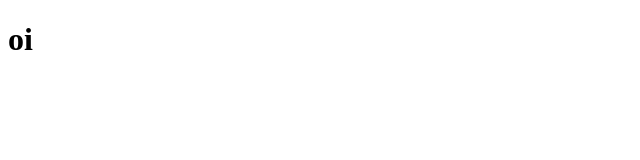
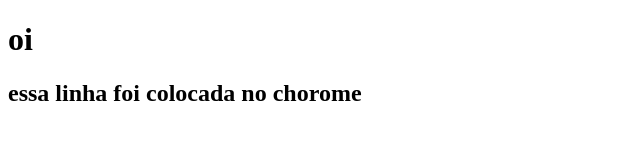
Before and after one commit to palhetabraian/aula-github, a plain HTML site: page index.html in a window 1280 px wide. Shown: the whole page, without its empty margins (0-640 px from the left). Drawn offline with Linux system fonts and the light colour scheme.

Commit message:
Update index.html

```diff
--- a/index.html
+++ b/index.html
@@ -9,6 +9,7 @@
 
 <body>
   <h1>oi</h1>
+  <h2> essa linha foi colocada no chorome</h2>
 </body>
 
 </html>
```
